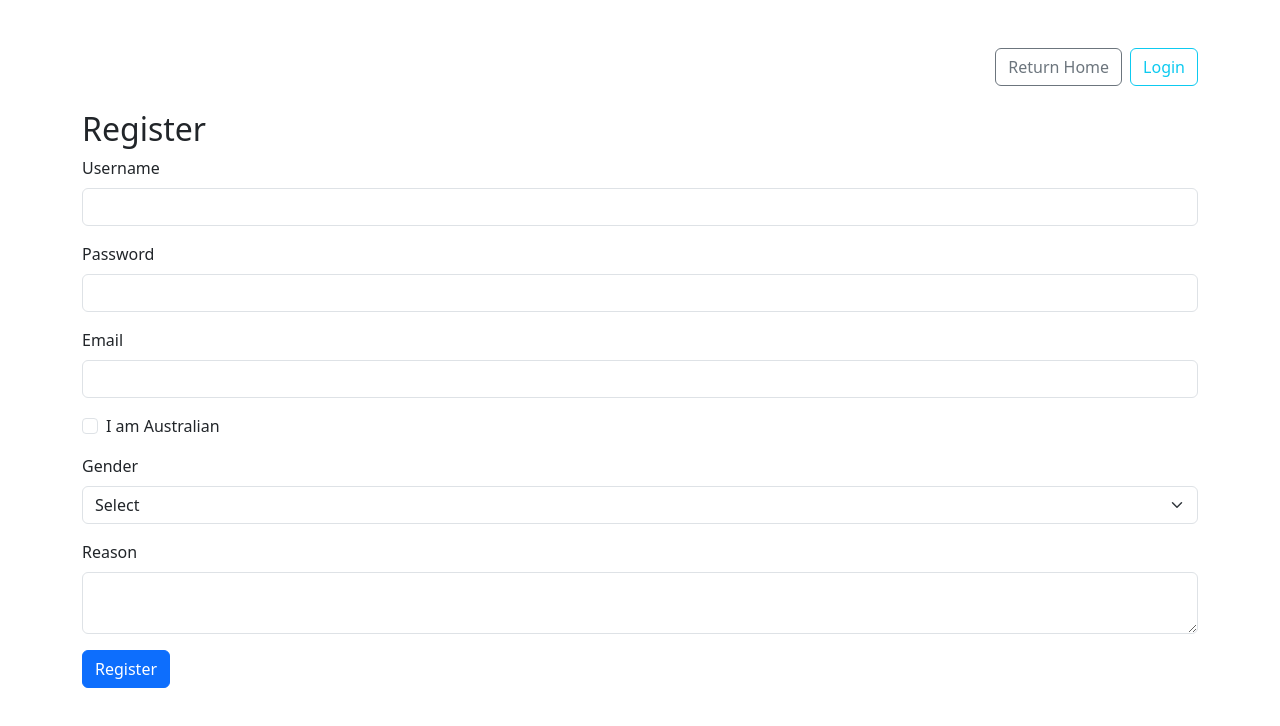
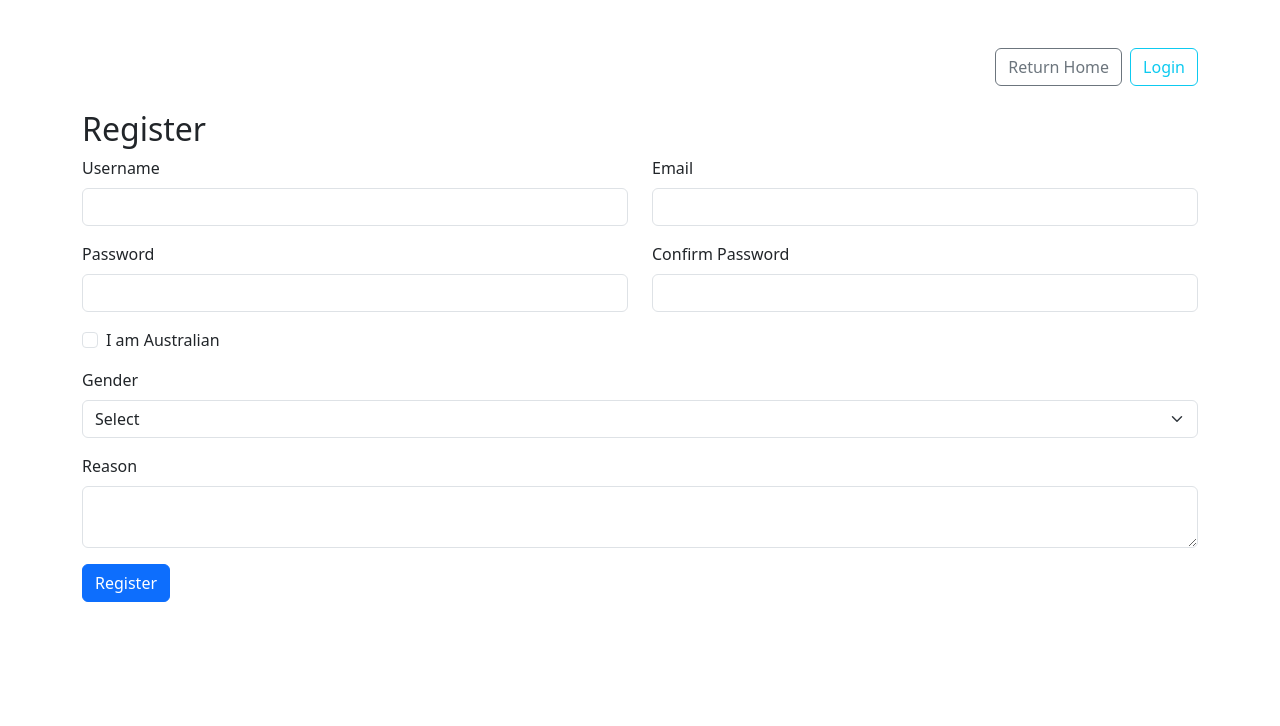
Before and after one commit to kaichen6666/FIT5032-KAICHEN-34666346-A3, a Vue app: page / in a window 1280 px wide. Both pictures are taken after a click on the button "Register". Shown: the top 726 px of the page. Built offline with nearby package versions, Linux system fonts and the light colour scheme.

Commit message:
second time

```diff
--- a/src/components/Form.vue
+++ b/src/components/Form.vue
@@ -9,7 +9,9 @@
     <h2>Register</h2>
 
     <form @submit.prevent="submitForm">
-      <div class="mb-3">
+      <!-- 用户名和邮箱同一行 -->
+      <div class="row mb-3">
+        <div class="col">
           <label class="form-label">Username</label>
           <input
             type="text"
@@ -19,8 +21,20 @@
           />
           <div v-if="errors.username" class="text-danger">{{ errors.username }}</div>
         </div>
+        <div class="col">
+          <label class="form-label">Email</label>
+          <input
+            type="email"
+            v-model="formData.email"
+            class="form-control"
+            @blur="validateEmail(true)"
+          />
+          <div v-if="errors.email" class="text-danger">{{ errors.email }}</div>
+        </div>
+      </div>
 
-      <div class="mb-3">
+      <div class="row mb-3">
+        <div class="col">
           <label class="form-label">Password</label>
           <input
             type="password"
@@ -30,17 +44,19 @@
           />
           <div v-if="errors.password" class="text-danger">{{ errors.password }}</div>
         </div>
+        <div class="col">
+          <label class="form-label">Confirm Password</label>
+          <input
+            type="password"
+            v-model="formData.confirmPassword"
+            class="form-control"
+            @blur="validateConfirmPassword(true)"
+          />
+          <div v-if="errors.confirmPassword" class="text-danger">{{ errors.confirmPassword }}</div>
+        </div>
+      </div>
 
-      <div class="mb-3">
-        <label class="form-label">Email</label>
-        <input
-          type="email"
-          v-model="formData.email"
-          class="form-control"
-          @blur="validateEmail(true)"
-        />
-        <div v-if="errors.email" class="text-danger">{{ errors.email }}</div>
-      </div>
+
 
       <div class="mb-3 form-check">
         <input
@@ -96,6 +112,7 @@ import { ref } from 'vue'
 const formData = ref({
   username: '',
   password: '',
+  confirmPassword: '',
   email: '',
   isAustralian: false,
   reason: '',
@@ -106,6 +123,7 @@ const formData = ref({
 const errors = ref({
   username: null,
   password: null,
+  confirmPassword: null,
   email: null,
   isAustralian: null,
   reason: null,
@@ -136,6 +154,7 @@ const clearForm = () => {
 const submitForm = () => {
   validateName(true)
   validatePassword(true)
+  validateConfirmPassword(true)
   validateEmail(true)
   validateResident(true)
   validateGender(true)
@@ -144,6 +163,7 @@ const submitForm = () => {
   if (
     !errors.value.username &&
     !errors.value.password &&
+    !errors.value.confirmPassword &&
     !errors.value.email &&
     !errors.value.isAustralian &&
     !errors.value.gender &&
@@ -176,6 +196,16 @@ const validatePassword = () => {
   else if (!/\d/.test(pw)) errors.value.password = 'Must include number'
   else if (!/[!@#$%^&*(),.?":{}|<>]/.test(pw)) errors.value.password = 'Must include special char'
   else errors.value.password = null
+}
+
+const validateConfirmPassword = () => {
+  if (!formData.value.confirmPassword) {
+    errors.value.confirmPassword = 'Confirm password is required'
+  } else if (formData.value.confirmPassword !== formData.value.password) {
+    errors.value.confirmPassword = 'Passwords do not match'
+  } else {
+    errors.value.confirmPassword = null
+  }
 }
 
 const validateEmail = () => {
```
Lines whose indentation alone changed are shown as unchanged.
